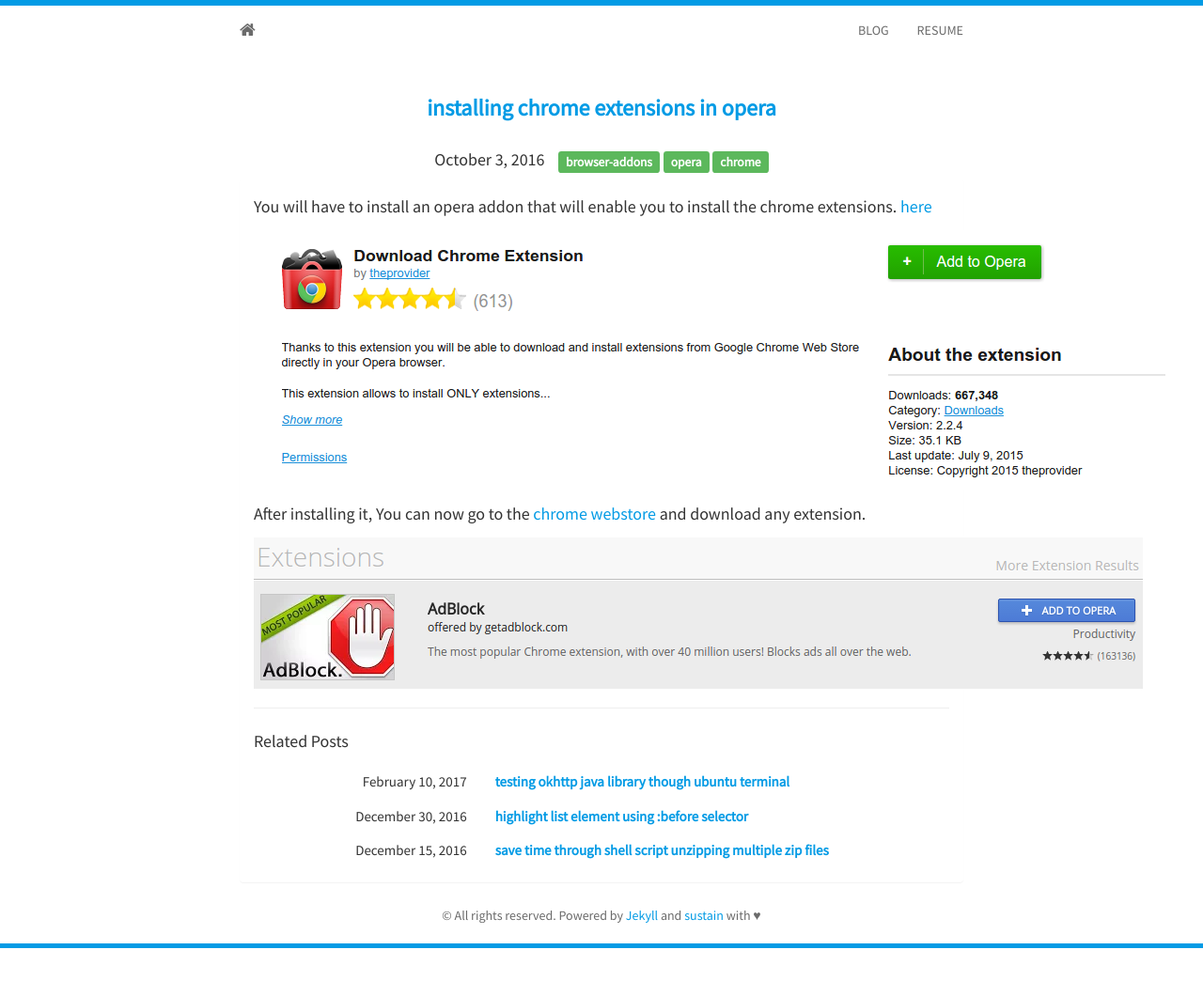
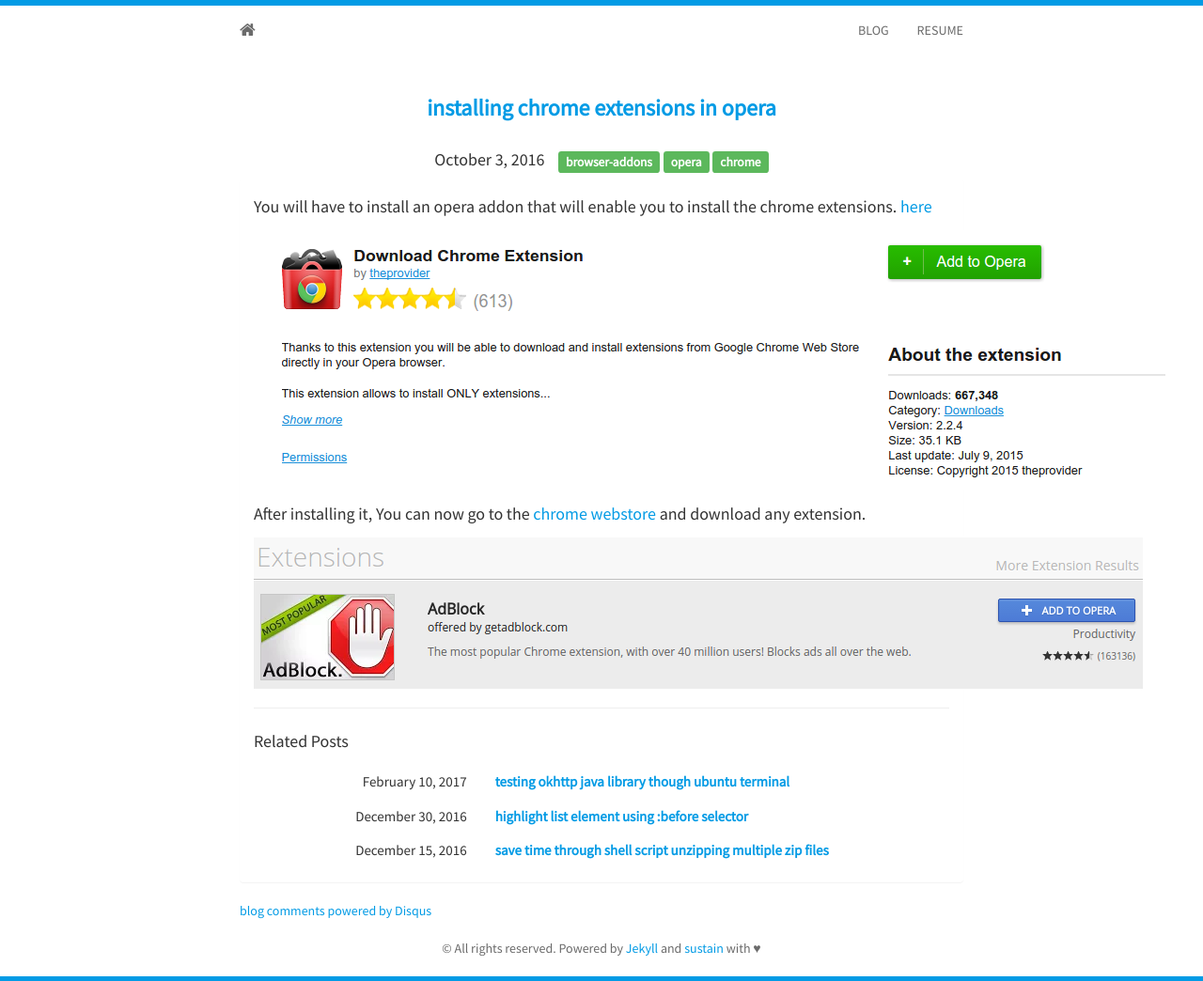
Before and after one commit to colleowino/colleowino.github.io, a Jekyll site: the page built from _posts/2016-10-03-chrome-extenstions-in-opera.md, in a window 1280 px wide. Shown: the whole page at 94% size. Built offline with Jekyll 4.4.1, drawn with Linux system fonts in a browser that asks for light colours; nearby versions of some CDN libraries; comment, search, counter and statistics services are not loaded; before the commit the page ends 1009 px from its top, so only the background shows below that; some of the changed lines change nothing that is shown.

Commit message:
enabled disqus commenting

```diff
--- a/_config.yml
+++ b/_config.yml
@@ -15,6 +15,7 @@
 avatar: profile.jpg
 email: colleowino@gmail.com
 linkedin: colleowino
+disqus: colleowino
 stackoverflow: users/2998272/colleowino
 resume: https://docs.google.com/document/d/1SEBx_ONTJIgrzVNOGIAET8Udkb0njEiQiP0irxn-Rf8/edit?usp=sharing
 
```
